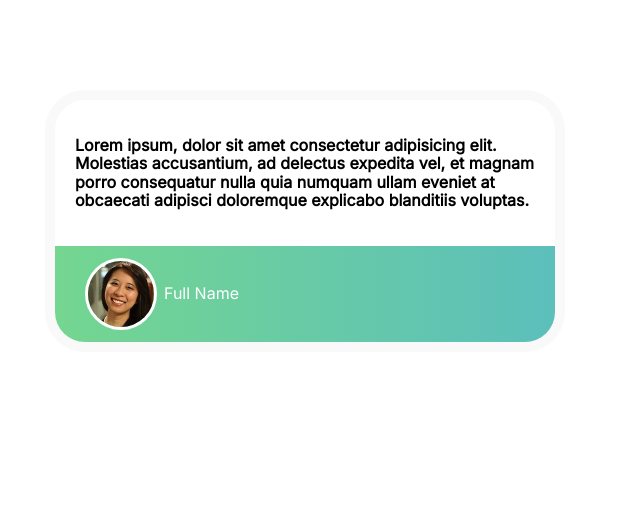
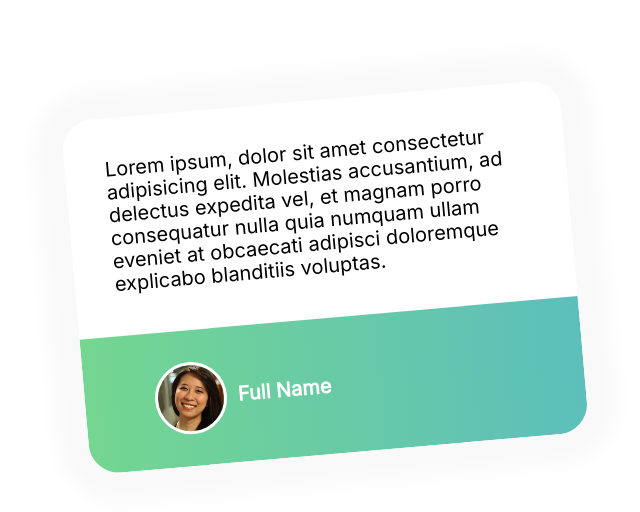
Before and after one commit to HaroldMDiazVargas/HTML-CSS, a plain HTML site: page Card/index.html in a window 1280 px wide. Shown: the whole page, without its empty margins (45-685 px from the left). Drawn offline with Linux system fonts and the light colour scheme.

Commit message:
Details in styles.css

```diff
--- a/Card/CSS/styles.css
+++ b/Card/CSS/styles.css
@@ -9,33 +9,55 @@ body {
 }
 
 .card {
+  background: #fff;
   width: 100%;
   max-width: 500px;
   border-radius: 30px;
-  box-shadow: 0 0 0 10px #f9f9f9;
+  box-shadow: 0 0 20px 30px #f9f9f9;
   overflow: hidden;
+  font-size: 2rem;
+  margin: 0 2rem;
+  transform: rotate(-5deg);
+  transition: transform 0.2s;
+}
+
+.card:hover {
+  transform: rotate(0);
 }
 
 .card .content {
   padding: 2rem;
-  font-weight: bold;
+  margin: 0;
 }
 
 .card footer {
+  background: rgb(92, 191, 187);
   background: linear-gradient(90deg, #74d690, #5cbfbb);
   display: flex;
   flex-direction: row;
   align-items: center;
+  color: #fff;
+  font-weight: bold;
+  padding: 2rem;
 }
 
 .card .photo {
   border-radius: 100%;
   border: 3px solid #fff;
   max-width: 66px;
-  margin: 1.2rem 0.7rem 1.2rem 3rem;
+  margin: 1.2rem 1.1rem 1.2rem 3rem;
+  transition: transform 0.3s;
 }
 
-.card .name {
-  color: #fff;
-  /* display: inline; */
+.card:hover .photo {
+  transform: scale(1.15);
 }
+
+@media screen and (min-width: 768px) {
+  .card .content {
+    padding: 4rem;
+  }
+  .card footer {
+    padding: 2rem 4rem;
+  }
+}
```
